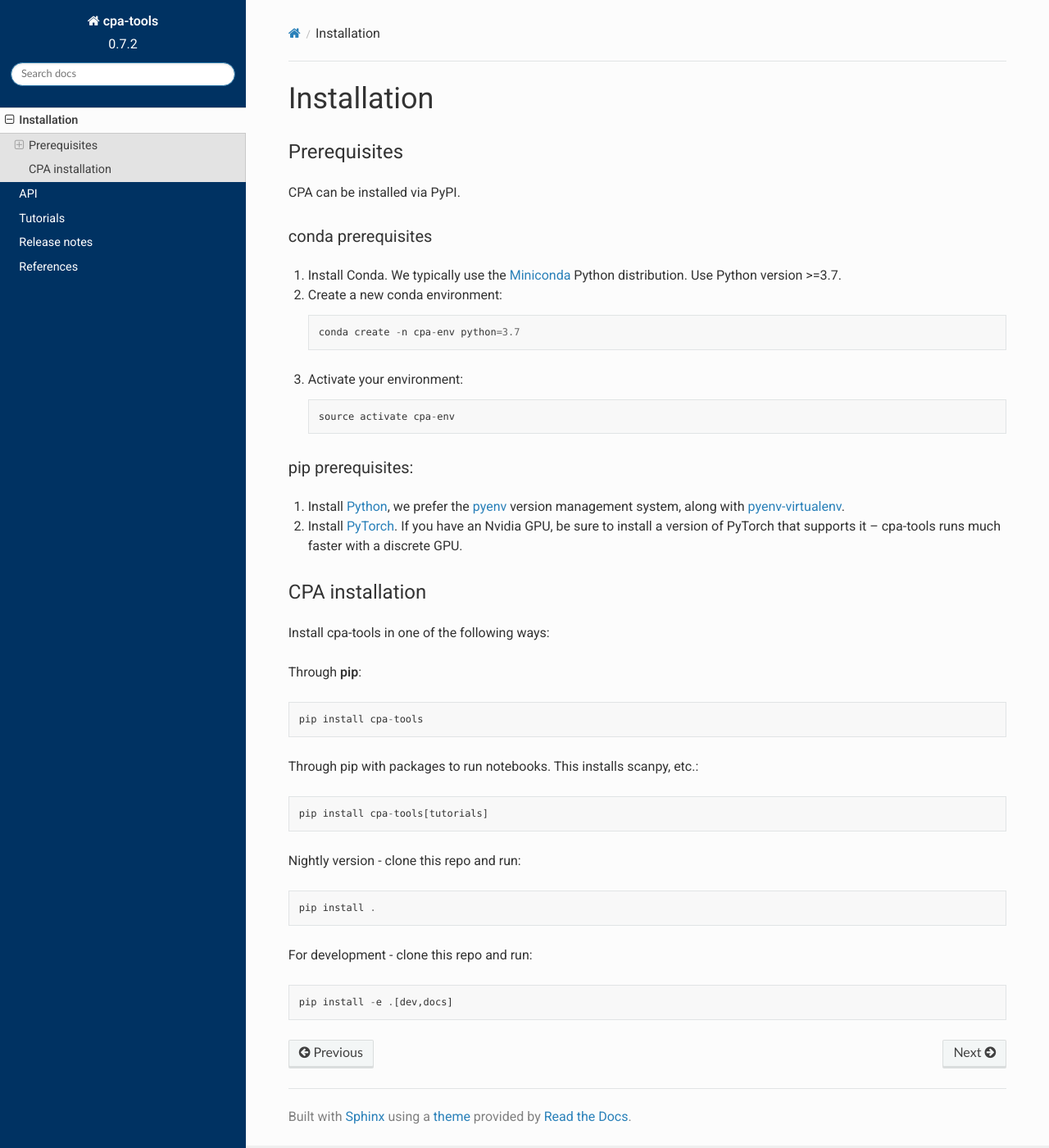
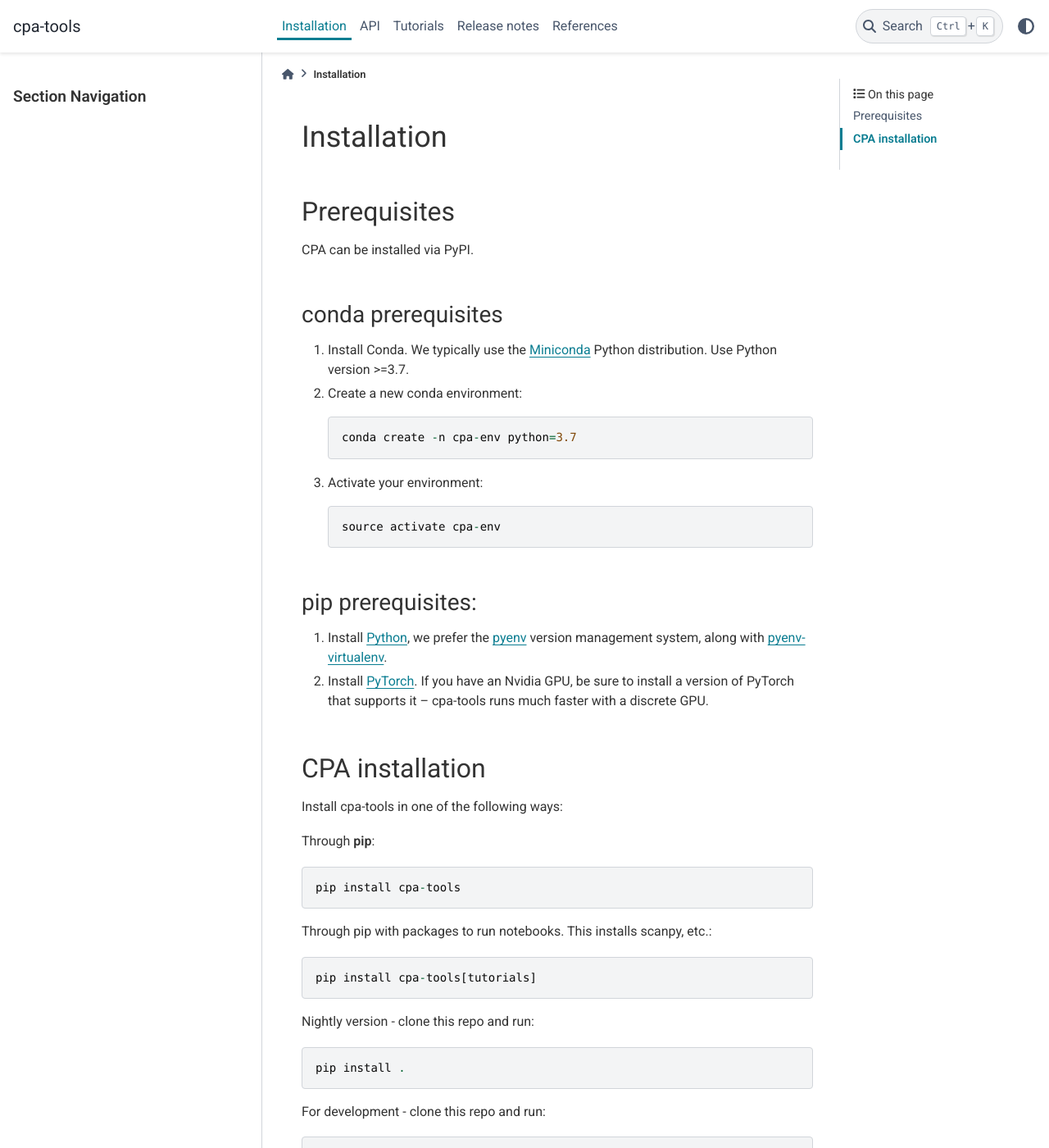
Before and after one commit to theislab/cpa, a Sphinx documentation site: the page built from docs/installation.rst, in a window 1280 px wide and 1400 px high. Shown: the whole window at 82% size. Built offline with Sphinx 7.4.7 and the PyData theme 0.15.4, drawn with Linux system fonts in a browser that asks for light colours; pages that are not in the unit, such as notebooks, are missing from menus; some of the changed text lies outside the part shown.

Commit message:
page theme changed to pyData

```diff
--- a/docs/conf.py
+++ b/docs/conf.py
@@ -130,7 +130,7 @@ todo_include_todos = False
 # The theme to use for HTML and HTML Help pages.  See the documentation for
 # a list of builtin themes.
 #
-html_theme = "sphinx_rtd_theme"
+html_theme = "pydata_sphinx_theme"
 html_title = "cpa-tools"
 
 html_show_sourcelink = False
```
